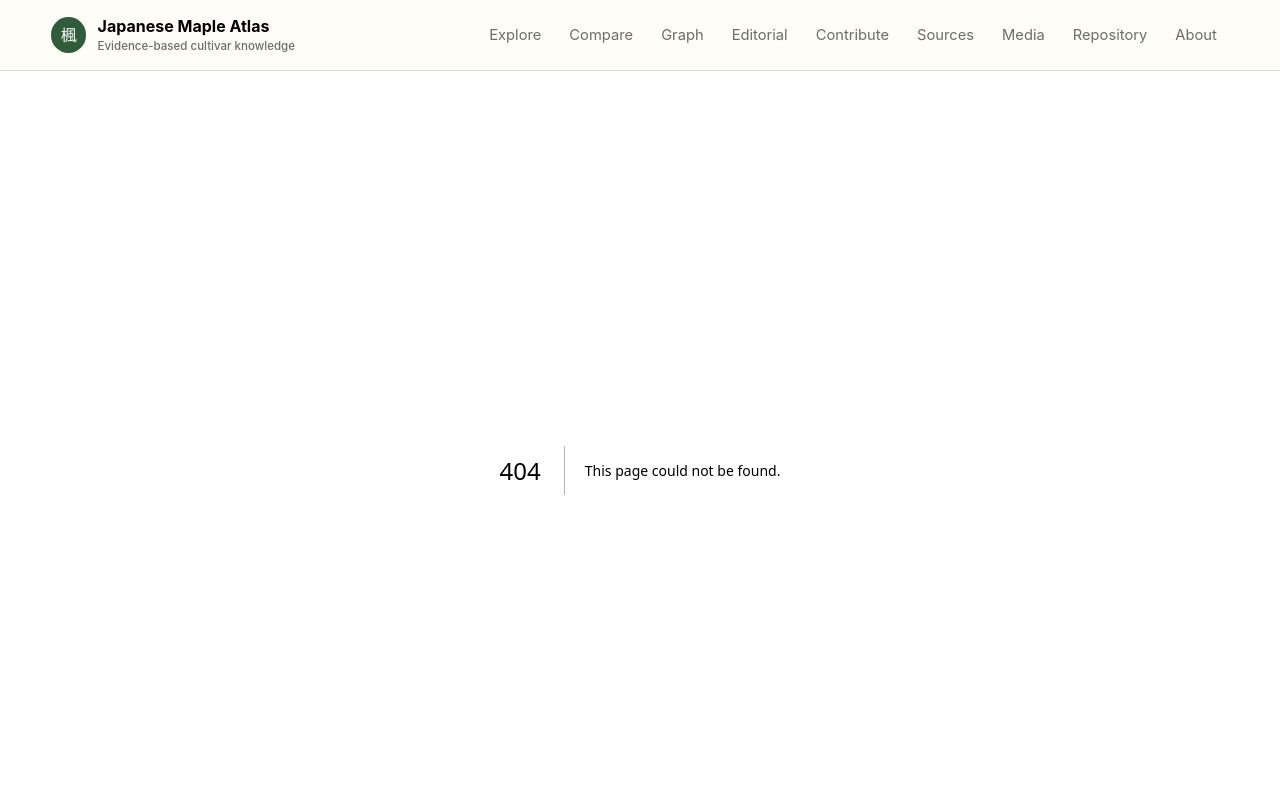
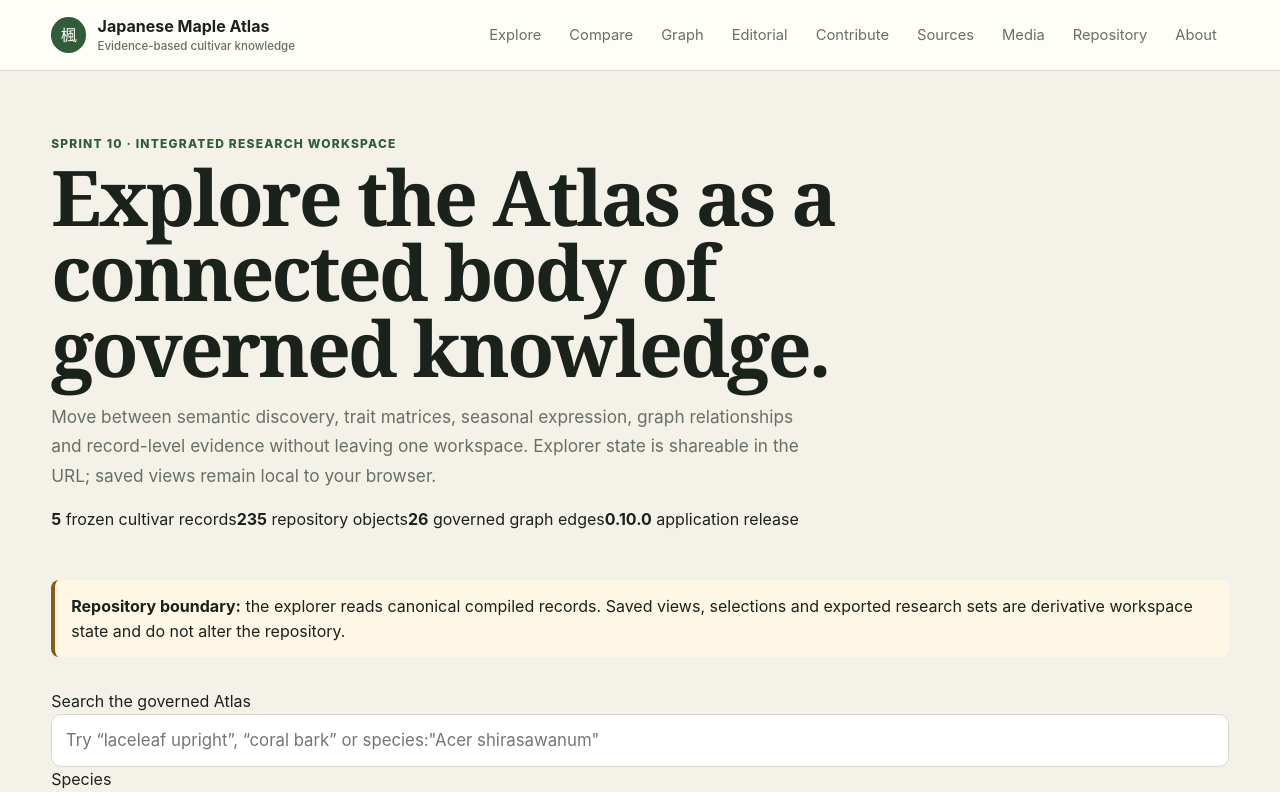
Before and after one commit to JorisMB82/japanese-maple-atlas, a Next.js app: page /explorer in a window 1280 px wide. Before the commit this address had no page. Shown: the top 792 px of the page. Built offline with nearby package versions, Linux system fonts and the light colour scheme.

Commit message:
Add Sprint 10 interactive Atlas explorer route

```diff
--- /dev/null
+++ b/app/explorer/page.js
@@ -0,0 +1,24 @@
+import AtlasExplorerWorkspace from '@/components/AtlasExplorerWorkspace';
+import { getCultivars, getRepositoryManifest, getSearchFacets } from '@/lib/repository';
+
+export const metadata = {
+  title: 'Interactive Atlas explorer',
+  description: 'Search, filter, inspect, compare, save and export governed Japanese maple cultivar research sets.'
+};
+
+export default function ExplorerPage() {
+  const cultivars = getCultivars();
+  const facets = getSearchFacets();
+  const manifest = getRepositoryManifest();
+
+  return <>
+    <section className="pageIntro explorerIntro">
+      <div className="kicker">Sprint 10 · integrated research workspace</div>
+      <h1>Explore the Atlas as a connected body of governed knowledge.</h1>
+      <p>Move between semantic discovery, trait matrices, seasonal expression, graph relationships and record-level evidence without leaving one workspace. Explorer state is shareable in the URL; saved views remain local to your browser.</p>
+      <div className="explorerIntroFacts"><span><strong>{cultivars.length}</strong> frozen cultivar records</span><span><strong>{manifest.objectTotal}</strong> repository objects</span><span><strong>{manifest.graph.edges}</strong> governed graph edges</span><span><strong>0.10.0</strong> application release</span></div>
+    </section>
+    <div className="notice"><strong>Repository boundary:</strong> the explorer reads canonical compiled records. Saved views, selections and exported research sets are derivative workspace state and do not alter the repository.</div>
+    <AtlasExplorerWorkspace cultivars={cultivars} facets={facets} manifest={manifest}/>
+  </>;
+}
```
